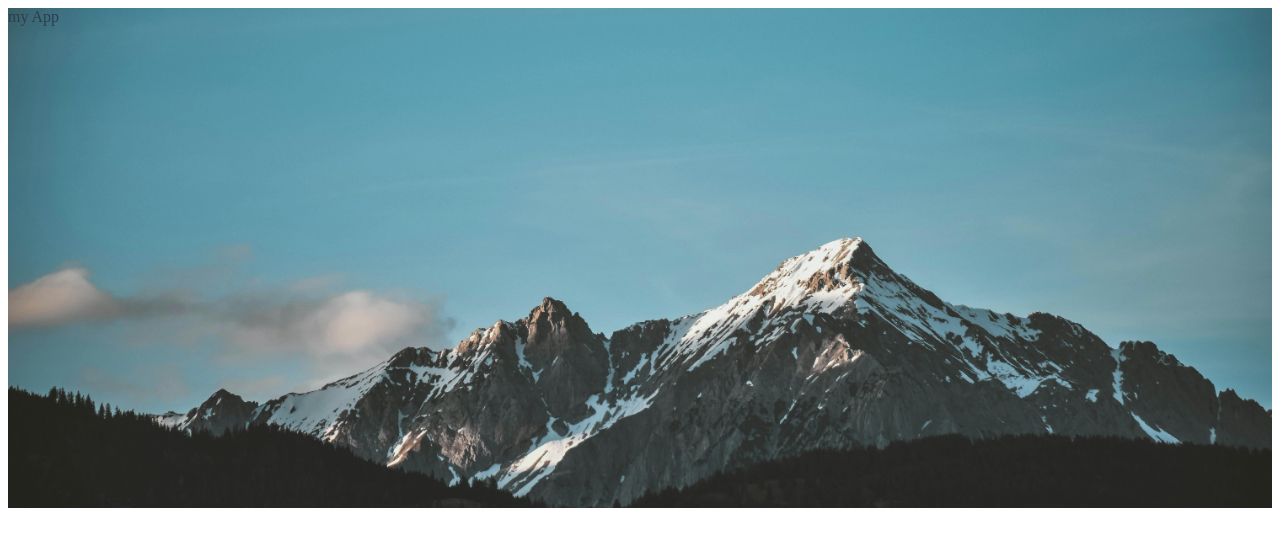
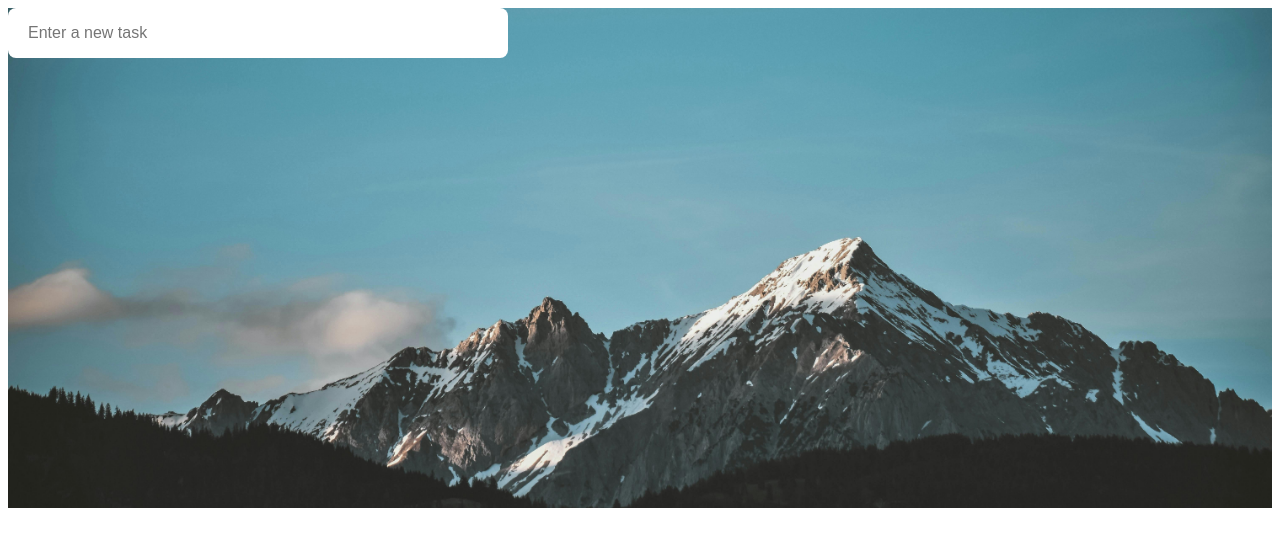
Before and after one commit to Adouleur/perfect-todo-app, a Vue app: page / in a window 1280 px wide. Shown: the top 546 px of the page. Built offline with nearby package versions, Linux system fonts and the light colour scheme.

Commit message:
task 3
implement input component

```diff
--- a/package.json
+++ b/package.json
@@ -38,7 +38,9 @@
     "parserOptions": {
       "parser": "@babel/eslint-parser"
     },
-    "rules": {}
+    "rules": {
+      "no-unused-vars": "off"
+    }
   },
   "lint-staged": {
     "*.{js,vue}": [
--- a/src/App.vue
+++ b/src/App.vue
@@ -1,9 +1,16 @@
-<script setup></script>
+<script setup>
+import TodoPage from '@/components/pages/TodoPage.vue';
+</script>
 
-<template>my App</template>
+<template>
+  <TodoPage></TodoPage>
+</template>
 
 <style>
 #app {
+  body {
+    font-family: 'cursive', serif;
+  }
   color: #2c3e50;
   background-image: url('/src/assets/main-background.jpg');
   background-repeat: no-repeat;
--- /dev/null
+++ b/src/components/atoms/TextInput.vue
@@ -0,0 +1,53 @@
+<script setup>
+import { ref } from 'vue';
+
+const inputValue = ref('');
+const inputError = ref(false);
+
+const maxLength = 150;
+
+const handleTaskSubmit = () => {
+  const trimmedValue = inputValue.value.trim();
+
+  if (trimmedValue.length === 0 || trimmedValue.length > maxLength) {
+    inputError.value = true;
+  } else {
+    inputValue.value = '';
+    inputError.value = false;
+  }
+};
+
+const handleKeyPress = (event) => {
+  if (event.key === 'Enter') {
+    handleTaskSubmit();
+  }
+};
+</script>
+
+<template>
+  <input
+    type="text"
+    v-model="inputValue"
+    placeholder="Enter a new task"
+    :class="{ 'input-error': inputError }"
+    @keyup.enter="handleKeyPress"
+  />
+</template>
+
+<style scoped>
+input {
+  max-width: 500px;
+  margin: 0 auto;
+  width: 100%;
+  padding: 16px 20px;
+  font-size: 16px;
+  border-radius: 8px;
+  border: none;
+  box-sizing: border-box;
+  outline: none;
+}
+
+.input-error {
+  border: 2px solid red;
+}
+</style>
--- /dev/null
+++ b/src/components/pages/TodoPage.vue
@@ -0,0 +1,9 @@
+<script setup>
+import TextInput from '@/components/atoms/TextInput.vue';
+</script>
+
+<template>
+  <TextInput></TextInput>
+</template>
+
+<style scoped></style>
```
Also changed, not shown: 2 other files (tests, documents, lock files or other folders).
